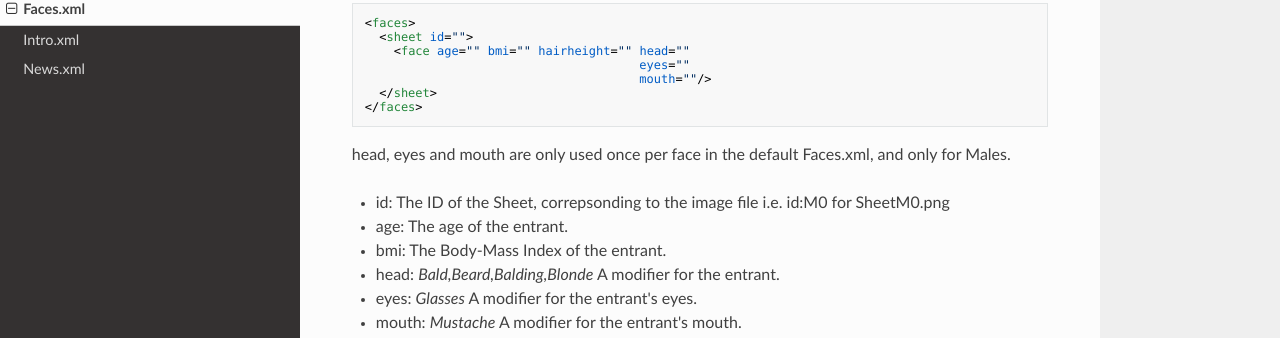
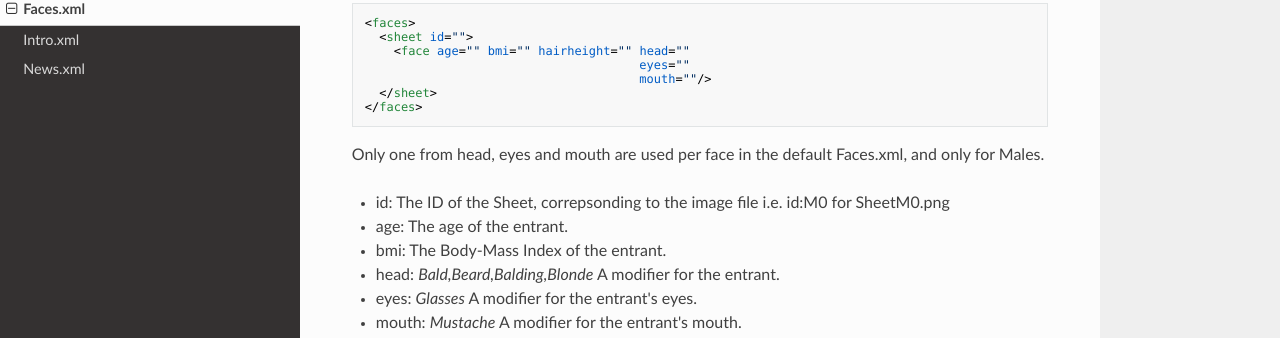
Before and after one commit to marinesciencedude/PapersPleaseModdingDoc, an MkDocs documentation site: the page built from docs/xml/Faces.md, in a window 1280 px wide. Shown: the part 290-628 px from the top of the page. Built offline with MkDocs 1.6.1, drawn with Linux system fonts in a browser that asks for light colours; nearby versions of some CDN libraries.

Commit message:
Fixed default usage in Faces.xml

````diff
--- a/docs/xml/Faces.md
+++ b/docs/xml/Faces.md
@@ -16,7 +16,7 @@ Defines the faces of the entrants.
 </faces>
 ```
 
-head, eyes and mouth are only used once per face in the default Faces.xml, and only for Males.
+Only one from head, eyes and mouth are used per face in the default Faces.xml, and only for Males.
 
 * id: The ID of the Sheet, correpsonding to the image file i.e. id:M0 for SheetM0.png
 * age: The age of the entrant.
````
